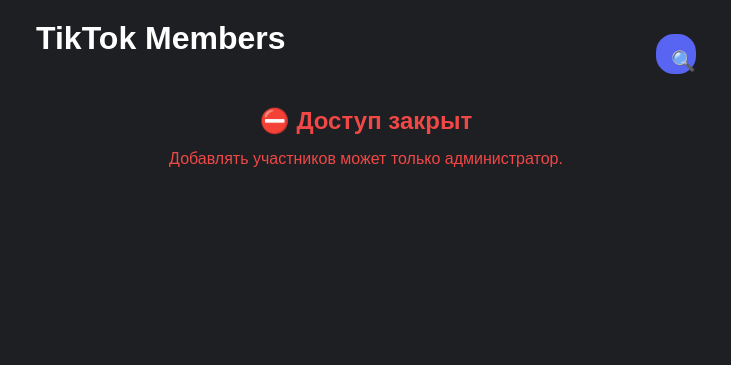
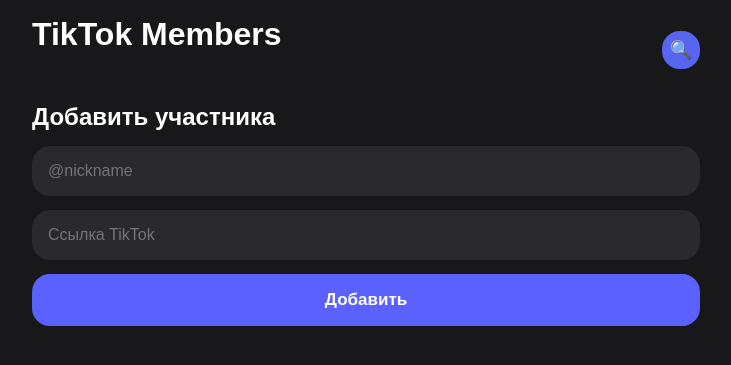
Before and after one commit to larrynsy-bit/Hanako-Members, a FastAPI app: page / in a window 1280 px wide. Shown: the top 365 px of the page, without its empty margins (274-1005 px from the left). Run offline with FastAPI, Linux system fonts and the light colour scheme; some libraries are stand-ins or nearby versions.

Commit message:
Update TikTok links and modern UI

```diff
--- a/static/app.js
+++ b/static/app.js
@@ -151,19 +151,14 @@ saveButton.addEventListener("click", async () => {
 
             userPanel.innerHTML=`
 
-                <div class="success">
+                if(data.success){
 
-                    <h2>✅ Готово!</h2>
+    alert("✅ Участник добавлен!");
 
-                    <br>
+    location.reload();
 
-                    <p>Ваш TikTok успешно сохранён.</p>
-
-                </div>
-
-            `;
-
-        }else{
+}
+            else{
 
             alert("Ошибка сохранения.");
 
--- a/static/style.css
+++ b/static/style.css
@@ -183,21 +183,15 @@ align-items:center;
 
 #searchButton{
 
-width:40px;
-height:40px;
+width:32px;
 
-border-radius:50%;
+height:32px;
 
-border:none;
+font-size:15px;
 
-font-size:20px;
-
-background:#5865f2;
-
-color:white;
+padding:0;
 
 }
-
 
 .search-box{
 
@@ -297,3 +291,326 @@ button{
 border-radius:18px!important;
 
 }
+/* =========================
+   Modern UI
+========================= */
+
+
+body{
+
+    background:#18181b;
+
+    color:white;
+
+    font-family:Arial, sans-serif;
+
+}
+
+
+
+.container{
+
+    padding:16px;
+
+}
+
+
+
+.header{
+
+    display:flex;
+
+    align-items:center;
+
+    justify-content:space-between;
+
+    margin-bottom:20px;
+
+}
+
+
+
+.logo{
+
+    font-size:32px;
+
+    font-weight:800;
+
+}
+
+
+
+#searchButton{
+
+    width:38px;
+
+    height:38px;
+
+    border-radius:50%;
+
+    border:none;
+
+    background:#5865f2;
+
+    color:white;
+
+    font-size:18px;
+
+    display:flex;
+
+    align-items:center;
+
+    justify-content:center;
+
+    cursor:pointer;
+
+    transition:.25s;
+
+}
+
+
+#searchButton:active{
+
+    transform:scale(.85);
+
+}
+
+
+
+
+.form-card h2{
+
+    margin-bottom:15px;
+
+}
+
+
+
+input{
+
+    width:100%;
+
+    box-sizing:border-box;
+
+    background:#29292e;
+
+    border:none;
+
+    color:white;
+
+    padding:16px;
+
+    border-radius:18px;
+
+    margin-bottom:14px;
+
+    font-size:16px;
+
+    outline:none;
+
+    transition:.25s;
+
+}
+
+
+
+input:focus{
+
+    background:#33333a;
+
+    transform:translateY(-2px);
+
+}
+
+
+
+button{
+
+    width:100%;
+
+    padding:16px;
+
+    border:none;
+
+    border-radius:18px;
+
+    background:#5b61ff;
+
+    color:white;
+
+    font-size:17px;
+
+    font-weight:700;
+
+    transition:.25s;
+
+}
+
+
+
+button:active{
+
+    transform:scale(.96);
+
+}
+
+
+
+
+.count-box{
+
+    margin-top:15px;
+
+    opacity:.8;
+
+}
+
+
+
+/* карточка */
+
+.card{
+
+    background:#242428;
+
+    border-radius:24px;
+
+    padding:18px;
+
+    margin-top:16px;
+
+    animation:showCard .35s ease;
+
+    box-shadow:
+    0 10px 30px rgba(0,0,0,.25);
+
+}
+
+
+
+@keyframes showCard{
+
+    from{
+
+        opacity:0;
+
+        transform:translateY(20px);
+
+    }
+
+
+    to{
+
+        opacity:1;
+
+        transform:none;
+
+    }
+
+}
+
+
+
+.avatar{
+
+    width:70px;
+
+    height:70px;
+
+    border-radius:50%;
+
+    background:#333;
+
+    display:flex;
+
+    align-items:center;
+
+    justify-content:center;
+
+    font-size:35px;
+
+    margin-bottom:12px;
+
+}
+
+
+
+.card h3{
+
+    margin:5px 0 12px;
+
+    font-size:22px;
+
+}
+
+
+
+.tiktok{
+
+    background:#111;
+
+    padding:14px;
+
+    border-radius:16px;
+
+    margin-bottom:12px;
+
+}
+
+
+
+.tiktok-button{
+
+    display:block;
+
+    text-align:center;
+
+    padding:15px;
+
+    border-radius:18px;
+
+    background:#ff315c;
+
+    color:white;
+
+    text-decoration:none;
+
+    font-weight:bold;
+
+    transition:.25s;
+
+}
+
+
+
+.tiktok-button:active{
+
+    transform:scale(.95);
+
+}
+
+
+
+.delete{
+
+    margin-top:12px;
+
+    background:#ff3344;
+
+}
+
+
+
+.search-box{
+
+    animation:showCard .3s;
+
+}
+
+
+
+.hidden{
+
+    display:none;
+
+}
```
